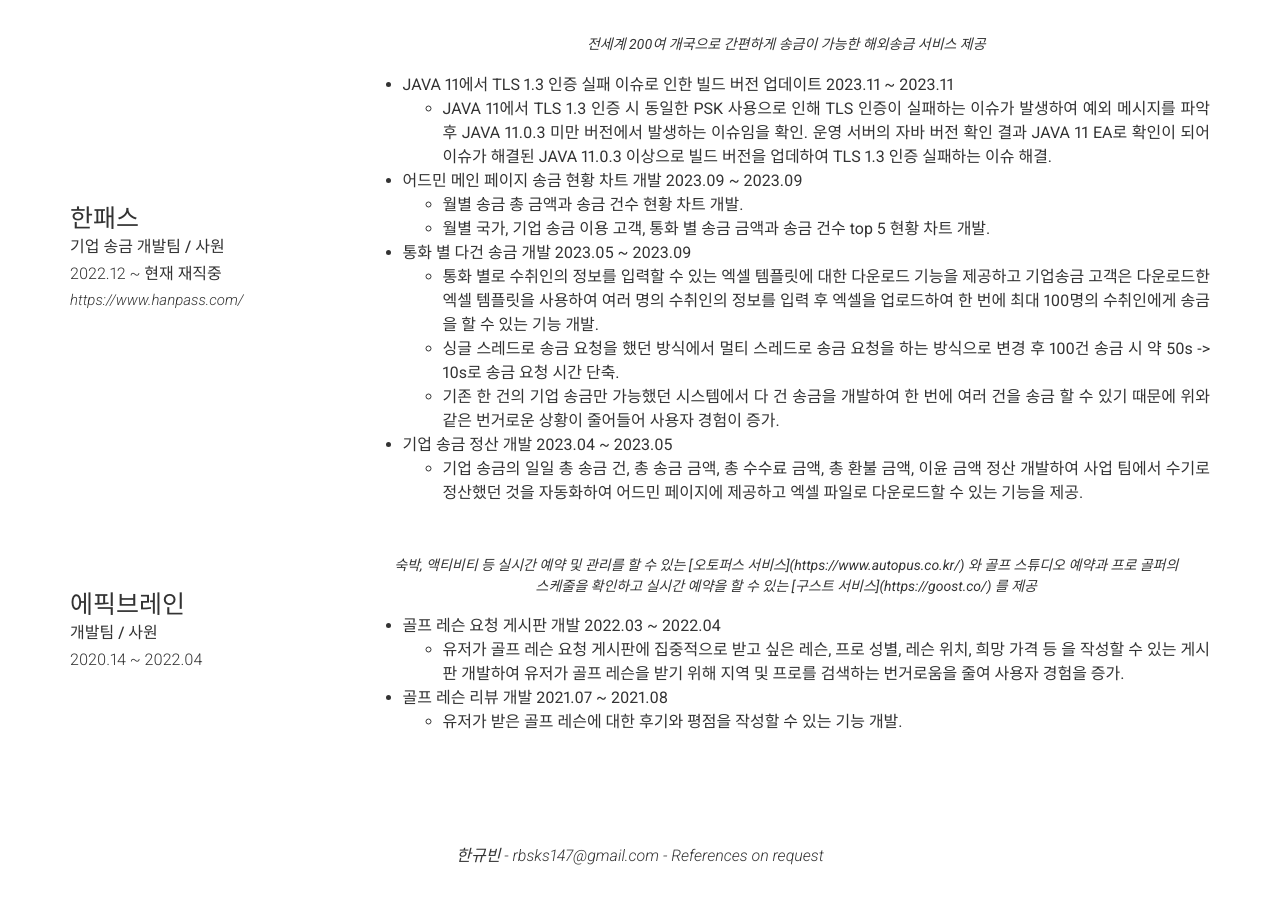
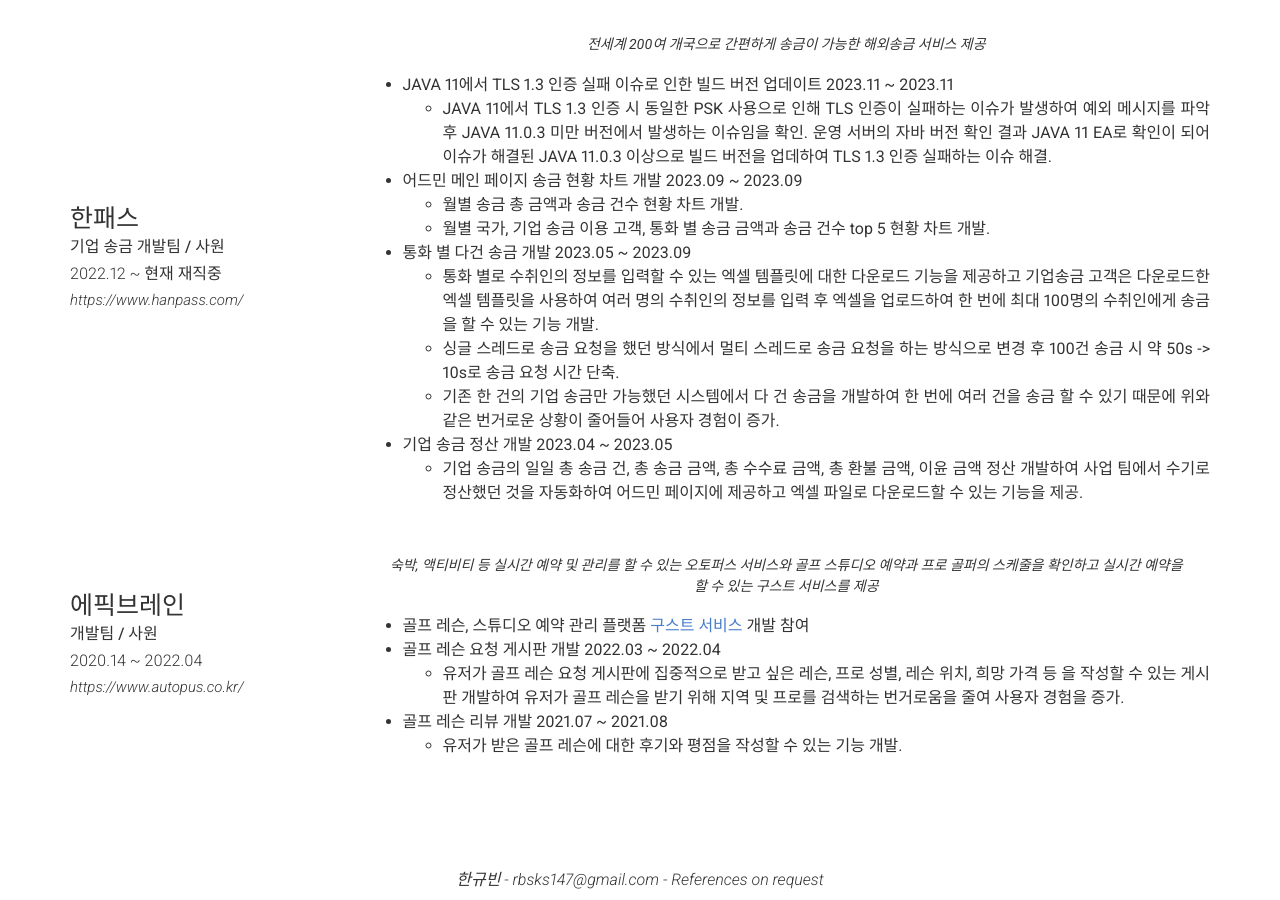
Before and after one commit to rbsks/rbsks.github.io, a Jekyll site: the page built from index.md, in a window 1280 px wide and 900 px high, scrolled down 606 px. Built offline with Jekyll 4.4.1, drawn with Linux system fonts in a browser that asks for light colours; nearby versions of some CDN libraries; before the commit the page ends 1482 px from its top, so only the background shows below that.

Commit message:
Update _config.yml

```diff
--- a/_config.yml
+++ b/_config.yml
@@ -84,9 +84,11 @@ content:
       - title: 에픽브레인
         sub_title: 개발팀 / 사원
         caption: 2020.14 ~ 2022.04
+        link: https://www.autopus.co.kr/
         quote: >
-          숙박, 액티비티 등 실시간 예약 및 관리를 할 수 있는 [오토퍼스 서비스](https://www.autopus.co.kr/) 와 골프 스튜디오 예약과 프로 골퍼의 스케줄을 확인하고 실시간 예약을 할 수 있는 [구스트 서비스](https://goost.co/) 를 제공
+          숙박, 액티비티 등 실시간 예약 및 관리를 할 수 있는 오토퍼스 서비스와 골프 스튜디오 예약과 프로 골퍼의 스케줄을 확인하고 실시간 예약을 할 수 있는 구스트 서비스를 제공
         description: | # this will include new lines to allow paragraphs
+          - 골프 레슨, 스튜디오 예약 관리 플랫폼 [구스트 서비스](https://goost.co/) 개발 참여
           - 골프 레슨 요청 게시판 개발 2022.03 ~ 2022.04
             - 유저가 골프 레슨 요청 게시판에 집중적으로 받고 싶은 레슨, 프로 성별, 레슨 위치, 희망 가격 등 을 작성할 수 있는 게시판 개발하여 유저가 골프 레슨을 받기 위해 지역 및 프로를 검색하는 번거로움을 줄여 사용자 경험을 증가.
           - 골프 레슨 리뷰 개발 2021.07 ~ 2021.08
```
